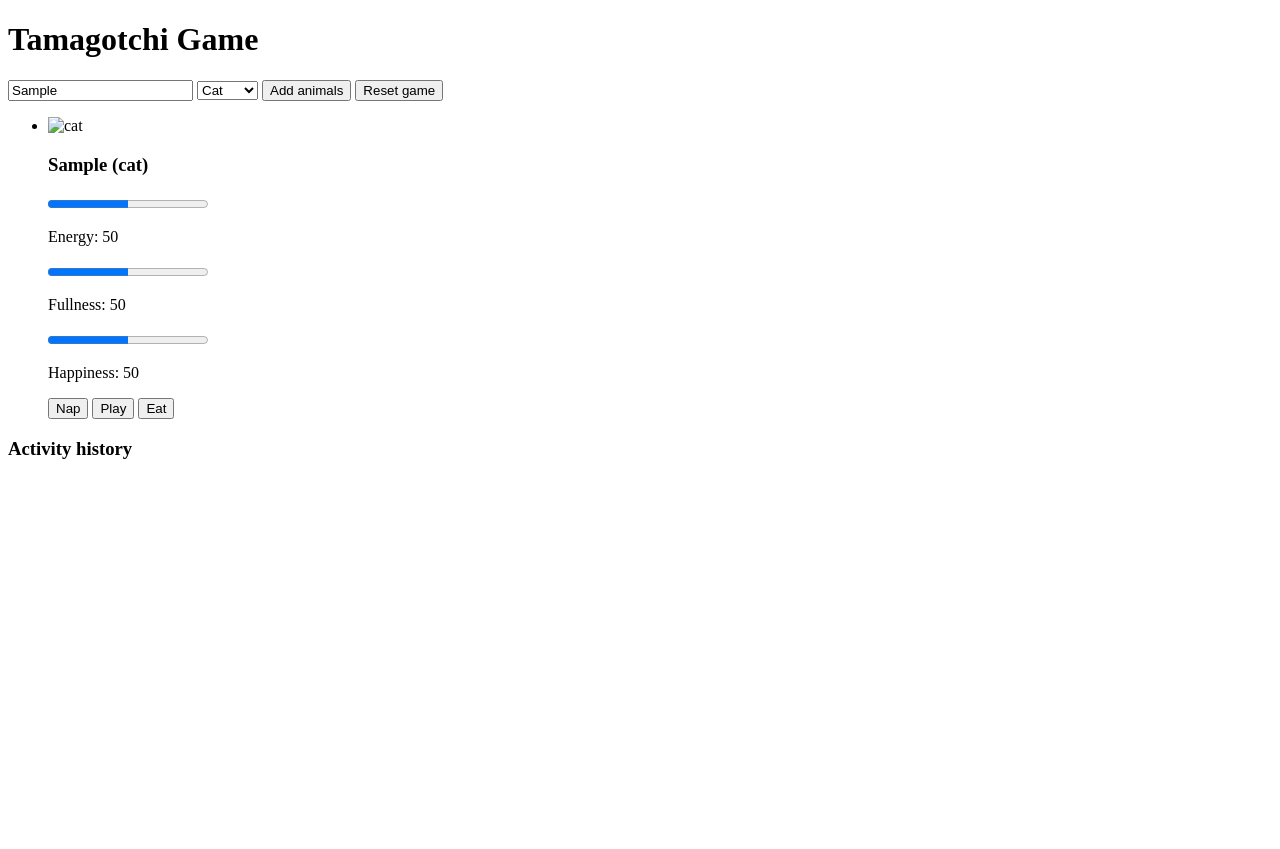
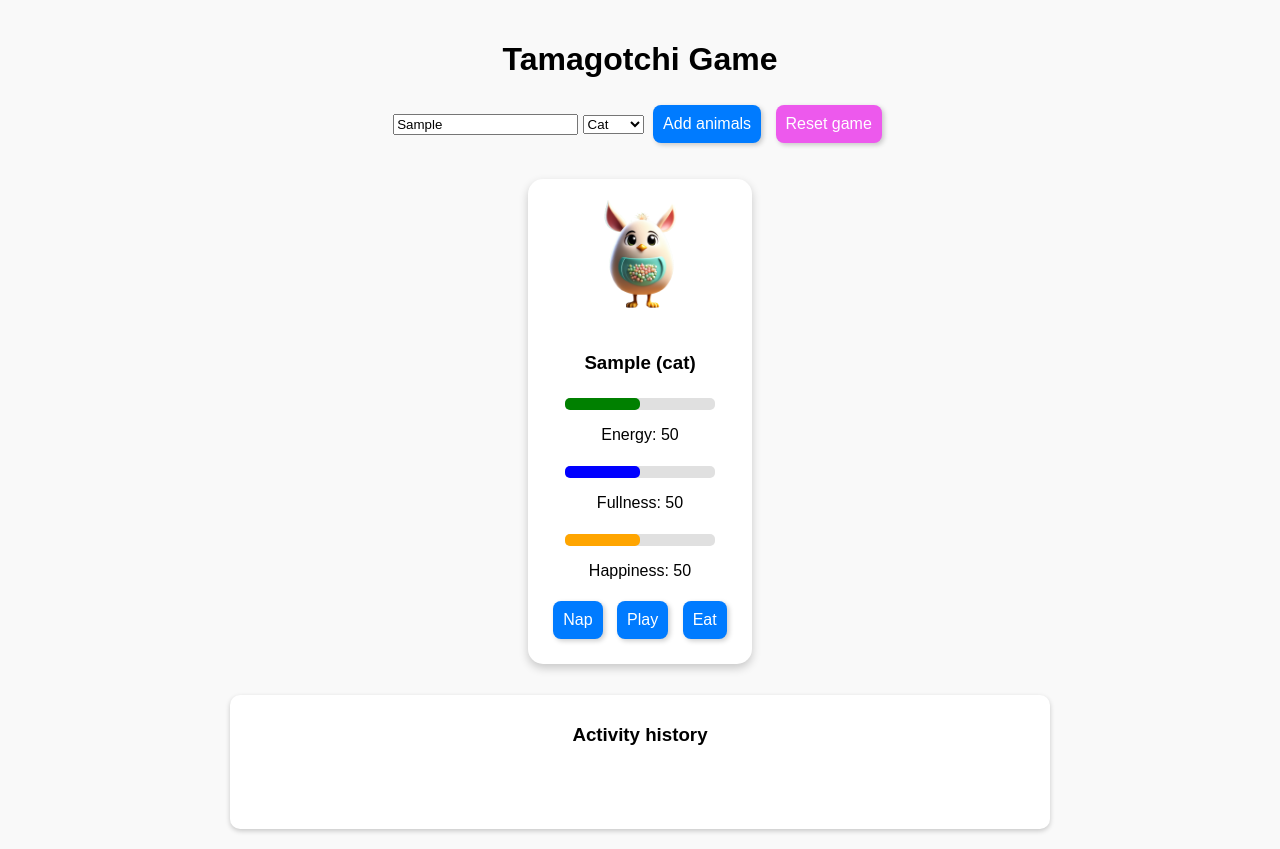
Before and after one commit to Gdansklol/js-oop-examen, a plain HTML site: page index.html in a window 1280 px wide. Both pictures are taken after typing "Sample" into the empty fields and a click on the button "Add animals". Before the commit the page ends 800 px from the top, so only its background shows below. Drawn offline with Linux system fonts and the light colour scheme.

Commit message:
added styling, images and changes script :)

```diff
--- a/index.html
+++ b/index.html
@@ -3,7 +3,7 @@
 <head>
     <meta charset="UTF-8">
     <meta name="viewport" content="width=device-width, initial-scale=1.0">
-    <title>Objektorienterad programmering - Tamagotchi</title>
+    <title>JS2-Objektorienterad programmering - Tamagotchi</title>
     <link rel="stylesheet" href="style.css">
     <script src="main.js" defer>  </script>
 </head>
--- a/main.js
+++ b/main.js
@@ -15,10 +15,18 @@ class Animal {
     createPetElement() {
         const petList = document.getElementById("pet-list");
 
+        const imageMap = {
+            cat: "tamagochi-1.png",
+            dog: "tamagochi-2.png",
+            rabbit: "tamagochi-3.png",
+            parrot: "tamagochi-4.png"
+        };
+        const imageFile = imageMap[this.animalType] || "default.png";
+
         this.petElement = document.createElement("li");
         this.petElement.classList.add("pet-card");
         this.petElement.innerHTML = `
-            <img src="images/${this.animalType}.png" alt="${this.animalType}">
+            <img src="images/${imageFile}" alt="${this.animalType}">
             <h3>${this.name} (${this.animalType})</h3>
             <progress class="energy-bar" max="100" value="${this.energy}"></progress>
             <p>Energy: <span class="energy">${this.energy}</span></p>
--- a/style.css
+++ b/style.css
@@ -0,0 +1,195 @@
+.container {
+    max-width: 700px;
+    margin: auto;
+}
+
+.pet-card {
+    display: inline-block;
+    background: white;
+    padding: 20px;
+    border-radius: 15px;
+    box-shadow: 0 4px 10px rgba(0, 0, 0, 0.2);
+    margin: 15px;
+    text-align: center;
+    transition: transform 0.3s ease-in-out, box-shadow 0.3s ease-in-out;
+}
+
+.pet-card:hover {
+    transform: scale(1.05);
+    box-shadow: 0 6px 15px rgba(0, 0, 0, 0.3);
+}
+
+.pet-card img {
+    width: 120px;
+    height: auto;
+    margin-bottom: 10px;
+}
+
+progress {
+    width: 150px;
+    height: 12px;
+    border-radius: 5px;
+    appearance: none;
+}
+
+progress[value]::-webkit-progress-bar {
+    background-color: #e0e0e0;
+    border-radius: 5px;
+}
+
+progress[value]::-webkit-progress-value {
+    border-radius: 5px;
+    transition: width 0.5s ease-in-out, background-color 0.5s;
+}
+
+.energy-bar::-webkit-progress-value { background-color: green; }
+.fullness-bar::-webkit-progress-value { background-color: blue; }
+.happiness-bar::-webkit-progress-value { background-color: orange; }
+
+.energy-bar.low::-webkit-progress-value { background-color: red; }
+.fullness-bar.low::-webkit-progress-value { background-color: purple; }
+.happiness-bar.low::-webkit-progress-value { background-color: darkorange; }
+
+button {
+    padding: 10px;
+    font-size: 16px;
+    background-color: #007bff;
+    color: white;
+    border: none;
+    cursor: pointer;
+    border-radius: 8px;
+    box-shadow: 2px 2px 5px rgba(0, 0, 0, 0.2);
+    transition: background-color 0.3s, transform 0.2s;
+    margin: 5px;
+}
+
+button:hover {
+    background-color: #0056b3;
+    transform: scale(1.05);
+}
+
+button:active {
+    transform: scale(0.98);
+}
+
+.shake {
+    animation: shake 0.4s ease-in-out;
+}
+
+.pet-card img {
+    width: 120px;
+    height: auto;
+    margin-bottom: 10px;
+}
+
+
+@keyframes shake {
+    0% { transform: translateX(0); }
+    25% { transform: translateX(-5px); }
+    50% { transform: translateX(5px); }
+    75% { transform: translateX(-5px); }
+    100% { transform: translateX(0); }
+}
+
+.run-away {
+    animation: fade-out 1.5s ease-in-out forwards;
+}
+
+@keyframes fade-out {
+    0% { opacity: 1; transform: translateY(0); }
+    100% { opacity: 0; transform: translateY(-50px); }
+}
+
+#activity-log {
+    max-width: 600px;
+    margin: auto;
+    background: #fff;
+    padding: 10px;
+    border-radius: 10px;
+    box-shadow: 0 2px 5px rgba(0, 0, 0, 0.2);
+}
+
+body {
+    font-family: Arial, sans-serif;
+    text-align: center;
+    background-color: #f9f9f9;
+    margin: 0;
+    padding: 20px;
+    overflow-x: hidden;
+}
+
+ul {
+    list-style: none;
+    padding: 0;
+}
+
+#activity-log ul {
+    display: flex;
+    flex-wrap: wrap;
+    justify-content: center;
+    gap: 10px;
+}
+
+.log-item {
+    background: white;
+    padding: 10px;
+    border-radius: 8px;
+    box-shadow: 0 2px 5px rgba(0, 0, 0, 0.2);
+    font-size: 14px;
+    min-width: 200px;
+    text-align: center;
+}
+
+@media (max-width: 768px) {
+    #activity-log ul {
+        flex-direction: column;
+        align-items: center;
+    }
+}
+
+#reset-game {
+    background-color: #ed59ed;
+}
+
+#reset-game:hover {
+    background-color: #c82333;
+}
+
+#activity-log {
+    max-width: 800px;
+    margin: auto;
+    background: white;
+    padding: 10px;
+    border-radius: 10px;
+    box-shadow: 0 2px 5px rgba(0, 0, 0, 0.2);
+}
+
+ul {
+    list-style: none;
+    padding: 0;
+}
+
+#log-list {
+    display: flex;
+    flex-wrap: wrap;
+    justify-content: center;
+    gap: 10px;
+    padding: 10px;
+}
+
+.log-item {
+    background: white;
+    padding: 10px;
+    border-radius: 8px;
+    box-shadow: 0 2px 5px rgba(0, 0, 0, 0.2);
+    font-size: 14px;
+    min-width: 220px;
+    text-align: center;
+}
+
+@media (max-width: 768px) {
+    #log-list {
+        flex-direction: column;
+        align-items: center;
+    }
+}
```
Also changed, not shown: images/img01.jpg (added), images/tamagochi-1.png (added), images/tamagochi-2.png (added), images/tamagochi-3.png (added), images/tamagochi-4.png (added), 1 other file.
